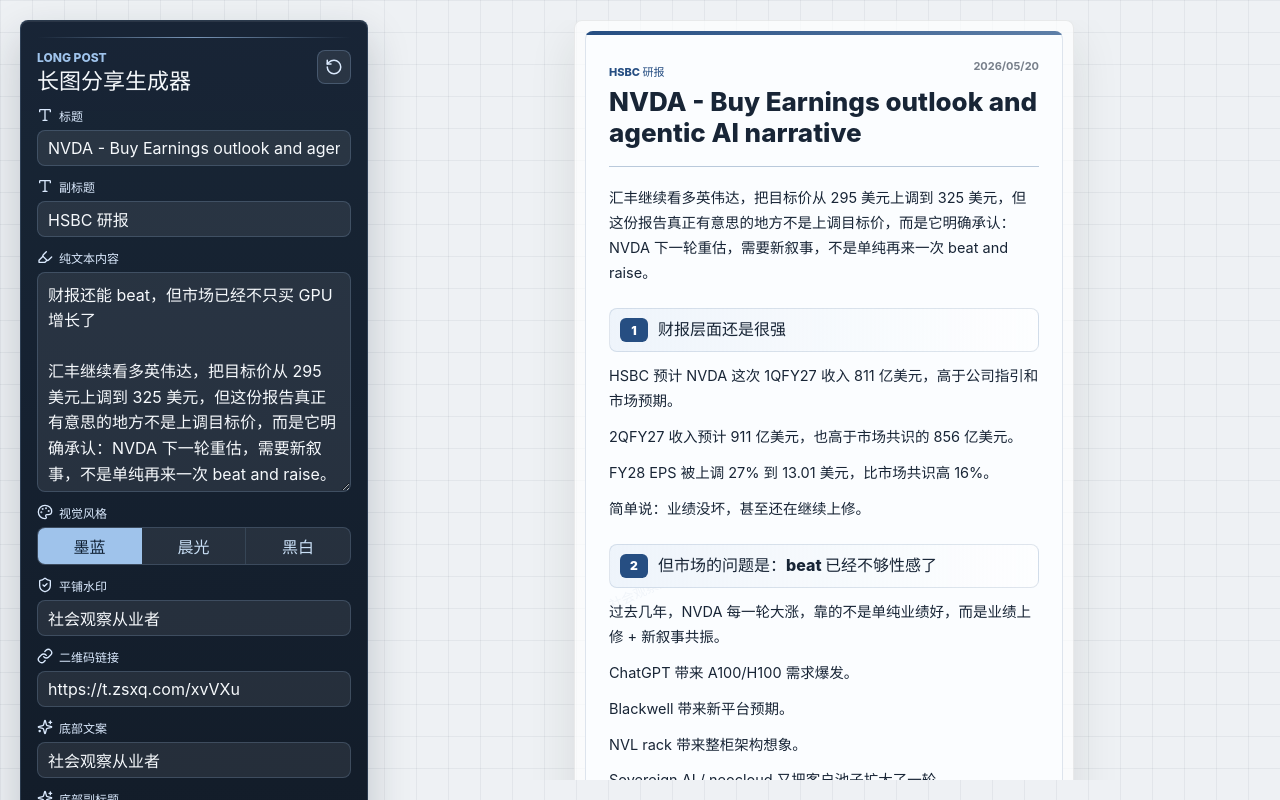
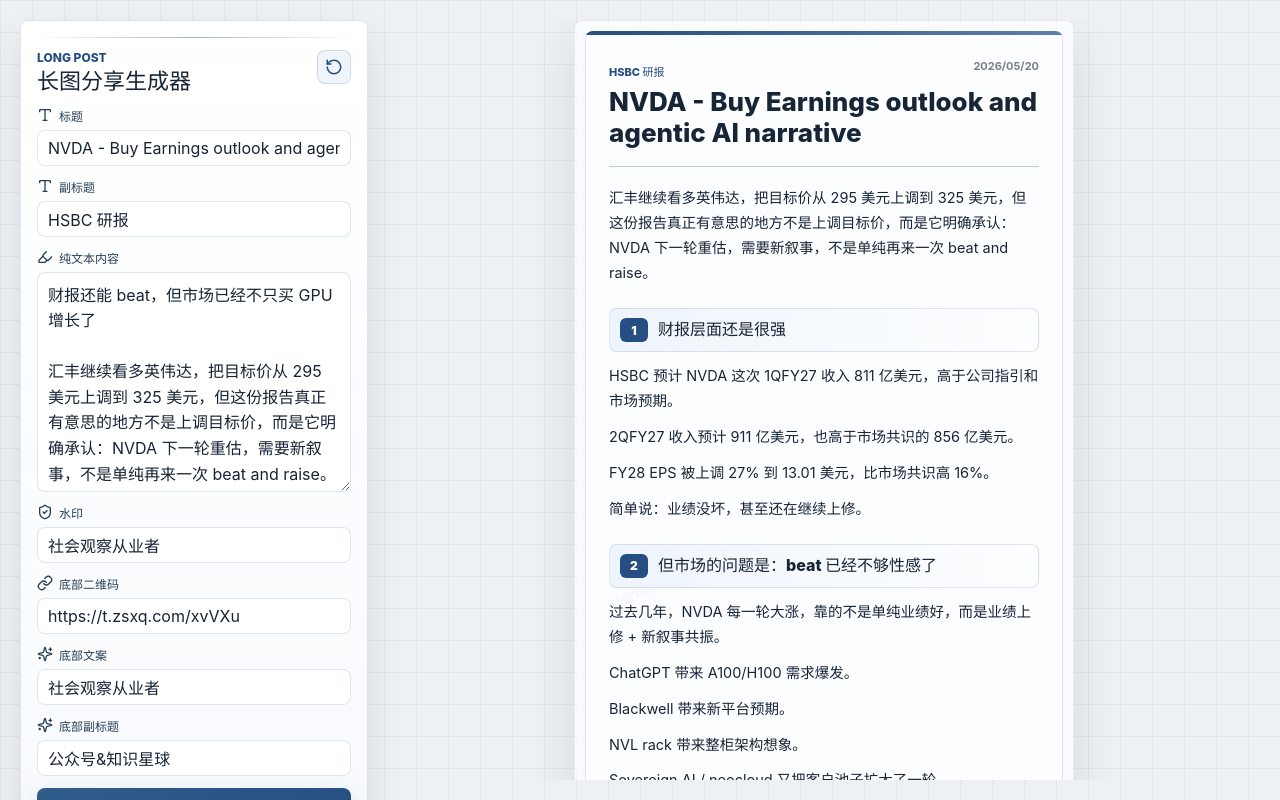
Before and after one commit to targetkiller/FlowPost, a React (Vite) app: page / in a window 1280 px wide. Shown: the top 800 px of the page. Built offline with nearby package versions, Linux system fonts and the light colour scheme.

Commit message:
Simplify controls and blue style

```diff
--- a/src/main.tsx
+++ b/src/main.tsx
@@ -7,7 +7,6 @@
   Highlighter,
   ImageDown,
   Link,
-  Palette,
   RotateCcw,
   ShieldCheck,
   Sparkles,
@@ -99,17 +98,10 @@
 
 NVDA 还能 beat，但要再创新高，市场要的不是更好的财报，而是下一个足够大的新叙事。`;
 
-type ThemeName = "mono" | "ink" | "sunrise";
 type ContentItem =
   | { type: "section"; text: string; number?: string }
   | { type: "paragraph"; text: string }
   | { type: "bullet"; text: string };
-
-const themes: Record<ThemeName, { label: string; className: string }> = {
-  ink: { label: "墨蓝", className: "theme-ink" },
-  sunrise: { label: "晨光", className: "theme-sunrise" },
-  mono: { label: "黑白", className: "theme-mono" },
-};
 
 function renderInline(text: string) {
   return text;
@@ -162,7 +154,6 @@
   const [qrLink, setQrLink] = useState("https://t.zsxq.com/xvVXu");
   const [footerText, setFooterText] = useState("社会观察从业者");
   const [footerSubtitle, setFooterSubtitle] = useState("公众号&知识星球");
-  const [theme, setTheme] = useState<ThemeName>("ink");
   const [isExporting, setIsExporting] = useState(false);
   const [generatedImage, setGeneratedImage] = useState("");
   const cardRef = useRef<HTMLDivElement>(null);
@@ -201,7 +192,6 @@
     setQrLink("https://t.zsxq.com/xvVXu");
     setFooterText("社会观察从业者");
     setFooterSubtitle("公众号&知识星球");
-    setTheme("ink");
   }
 
   return (
@@ -242,29 +232,10 @@
             <textarea value={content} onChange={(event) => setContent(event.target.value)} placeholder="粘贴报告总结、会议纪要或投研笔记" />
           </label>
 
-          <div className="field">
-            <span>
-              <Palette size={16} />
-              视觉风格
-            </span>
-            <div className="segmented">
-              {(Object.keys(themes) as ThemeName[]).map((name) => (
-                <button
-                  className={theme === name ? "active" : ""}
-                  key={name}
-                  type="button"
-                  onClick={() => setTheme(name)}
-                >
-                  {themes[name].label}
-                </button>
-              ))}
-            </div>
-          </div>
-
           <label className="field">
             <span>
               <ShieldCheck size={16} />
-              平铺水印
+              水印
             </span>
             <input value={watermark} onChange={(event) => setWatermark(event.target.value)} placeholder="水印名称" />
           </label>
@@ -272,7 +243,7 @@
           <label className="field">
             <span>
               <Link size={16} />
-              二维码链接
+              底部二维码
             </span>
             <input value={qrLink} onChange={(event) => setQrLink(event.target.value)} placeholder="https://..." />
           </label>
@@ -301,7 +272,7 @@
 
         <section className="preview-stage">
           <div className="phone-frame">
-            <article className={`share-card ${themes[theme].className}`} ref={cardRef}>
+            <article className="share-card theme-ink" ref={cardRef}>
               <div className="watermark-layer" aria-hidden="true">
                 {Array.from({ length: 40 }).map((_, index) => (
                   <span key={index}>{watermark}</span>
@@ -358,7 +329,7 @@
 
           {generatedImage && (
             <div
-              className={`generated-overlay ${themes[theme].className}`}
+              className="generated-overlay theme-ink"
               data-export-hidden="true"
               onClick={() => setGeneratedImage("")}
             >
--- a/src/styles.css
+++ b/src/styles.css
@@ -59,14 +59,14 @@
   display: grid;
   gap: 12px;
   padding: 16px;
-  border: 1px solid rgba(120, 154, 194, 0.24);
+  border: 1px solid rgba(38, 78, 130, 0.14);
   border-radius: 8px;
   background:
-    linear-gradient(180deg, rgba(24, 37, 54, 0.96), rgba(18, 27, 39, 0.94)),
-    #182536;
+    linear-gradient(180deg, rgba(255, 255, 255, 0.96), rgba(247, 250, 253, 0.92)),
+    #ffffff;
   box-shadow:
-    0 18px 42px rgba(24, 37, 54, 0.22),
-    inset 0 1px 0 rgba(255, 255, 255, 0.08);
+    0 16px 38px rgba(24, 37, 54, 0.1),
+    inset 0 1px 0 rgba(255, 255, 255, 0.9);
   position: sticky;
   top: 20px;
 }
@@ -75,7 +75,7 @@
   content: "";
   height: 1px;
   width: 100%;
-  background: linear-gradient(90deg, transparent, rgba(159, 195, 235, 0.72), transparent);
+  background: linear-gradient(90deg, transparent, rgba(38, 78, 130, 0.42), transparent);
   order: -1;
 }
 
@@ -88,7 +88,7 @@
 
 .eyebrow {
   margin: 0 0 4px;
-  color: #9fc3eb;
+  color: #264e82;
   font-size: 12px;
   font-weight: 800;
   letter-spacing: 0;
@@ -99,7 +99,7 @@
   margin: 0;
   font-size: 22px;
   line-height: 1.16;
-  color: #f6f9fc;
+  color: #172435;
 }
 
 .icon-button {
@@ -107,10 +107,10 @@
   width: 34px;
   height: 34px;
   place-items: center;
-  border: 1px solid rgba(159, 195, 235, 0.25);
+  border: 1px solid rgba(38, 78, 130, 0.16);
   border-radius: 8px;
-  color: #dbeafe;
-  background: rgba(255, 255, 255, 0.08);
+  color: #264e82;
+  background: rgba(238, 244, 251, 0.9);
   transition:
     border-color 160ms ease,
     background 160ms ease,
@@ -118,8 +118,8 @@
 }
 
 .icon-button:hover {
-  border-color: rgba(159, 195, 235, 0.55);
-  background: rgba(255, 255, 255, 0.14);
+  border-color: rgba(38, 78, 130, 0.34);
+  background: #ffffff;
   transform: translateY(-1px);
 }
 
@@ -132,7 +132,7 @@
   display: inline-flex;
   align-items: center;
   gap: 6px;
-  color: #dbeafe;
+  color: #263f55;
   font-size: 12px;
   font-weight: 800;
 }
@@ -140,10 +140,10 @@
 input,
 textarea {
   width: 100%;
-  border: 1px solid rgba(159, 195, 235, 0.2);
+  border: 1px solid rgba(38, 78, 130, 0.14);
   border-radius: 8px;
-  background: rgba(255, 255, 255, 0.08);
-  color: #f6f9fc;
+  background: rgba(255, 255, 255, 0.92);
+  color: #172435;
   outline: none;
   transition:
     border-color 160ms ease,
@@ -165,48 +165,14 @@
 
 input:focus,
 textarea:focus {
-  border-color: #9fc3eb;
-  background: rgba(255, 255, 255, 0.11);
-  box-shadow: 0 0 0 3px rgba(159, 195, 235, 0.16);
+  border-color: #5e7fa8;
+  background: #ffffff;
+  box-shadow: 0 0 0 3px rgba(38, 78, 130, 0.12);
 }
 
 input::placeholder,
 textarea::placeholder {
-  color: rgba(219, 234, 254, 0.46);
-}
-
-.segmented {
-  display: grid;
-  grid-template-columns: repeat(3, 1fr);
-  border: 1px solid rgba(159, 195, 235, 0.18);
-  border-radius: 8px;
-  overflow: hidden;
-  background: rgba(255, 255, 255, 0.08);
-}
-
-.segmented button {
-  min-height: 36px;
-  border: 0;
-  border-right: 1px solid rgba(159, 195, 235, 0.14);
-  background: transparent;
-  color: #c9dff6;
-  font-weight: 800;
-  transition:
-    color 160ms ease,
-    background 160ms ease;
-}
-
-.segmented button:hover {
-  background: rgba(159, 195, 235, 0.12);
-}
-
-.segmented button:last-child {
-  border-right: 0;
-}
-
-.segmented .active {
-  color: #102033;
-  background: #9fc3eb;
+  color: rgba(24, 37, 54, 0.42);
 }
 
 .primary-action {
@@ -217,10 +183,10 @@
   min-height: 42px;
   border: 0;
   border-radius: 8px;
-  color: #102033;
-  background: linear-gradient(135deg, #b9d7f7, #7fb1e8);
+  color: #ffffff;
+  background: linear-gradient(135deg, #315d8b, #264e82);
   font-weight: 900;
-  box-shadow: 0 12px 26px rgba(127, 177, 232, 0.22);
+  box-shadow: 0 12px 26px rgba(38, 78, 130, 0.22);
   transition:
     transform 160ms ease,
     box-shadow 160ms ease;
@@ -228,7 +194,7 @@
 
 .primary-action:hover:not(:disabled) {
   transform: translateY(-1px);
-  box-shadow: 0 16px 34px rgba(127, 177, 232, 0.28);
+  box-shadow: 0 16px 34px rgba(38, 78, 130, 0.28);
 }
 
 .primary-action:disabled {
@@ -285,14 +251,15 @@
   justify-items: center;
   align-items: start;
   overflow: auto;
-  padding: 48px 20px 36px;
+  padding: 24px 20px 36px;
   background: rgba(9, 14, 21, 0.34);
 }
 
 .generated-toolbar {
   position: fixed;
-  top: 20px;
-  right: 20px;
+  top: 24px;
+  right: auto;
+  left: calc(50% + 270px);
   z-index: 20;
   display: inline-flex;
   align-items: center;
@@ -348,22 +315,6 @@
   box-shadow: inset 0 0 0 1px var(--hairline);
 }
 
-.share-card.theme-mono {
-  --accent: #111111;
-  --accent-2: #6b6b66;
-  --accent-soft: #f4f4f1;
-  --accent-line: #cfcfca;
-  --hairline: rgba(17, 17, 17, 0.12);
-  --paper: #ffffff;
-  --ink: #171717;
-  --muted: rgba(23, 23, 23, 0.58);
-  --watermark: rgba(17, 17, 17, 0.05);
-}
-
-.generated-overlay.theme-mono {
-  --accent: #111111;
-}
-
 .share-card.theme-ink {
   --accent: #264e82;
   --accent-2: #5e7fa8;
@@ -378,22 +329,6 @@
 
 .generated-overlay.theme-ink {
   --accent: #264e82;
-}
-
-.share-card.theme-sunrise {
-  --accent: #9f4638;
-  --accent-2: #c78363;
-  --accent-soft: #fff3ec;
-  --accent-line: #e3baa7;
-  --hairline: rgba(159, 70, 56, 0.15);
-  --paper: #fffdfa;
-  --ink: #2b211e;
-  --muted: rgba(43, 33, 30, 0.58);
-  --watermark: rgba(159, 70, 56, 0.05);
-}
-
-.generated-overlay.theme-sunrise {
-  --accent: #9f4638;
 }
 
 .share-card::before {
@@ -649,11 +584,12 @@
   .generated-toolbar {
     top: 8px;
     right: 8px;
+    left: auto;
   }
 
   .generated-overlay {
     justify-items: center;
-    padding: 44px 8px 28px;
+    padding: 24px 8px 28px;
   }
 
   .text-block p {
```
Also changed, not shown: 1 other file (tests, documents, lock files or other folders).
